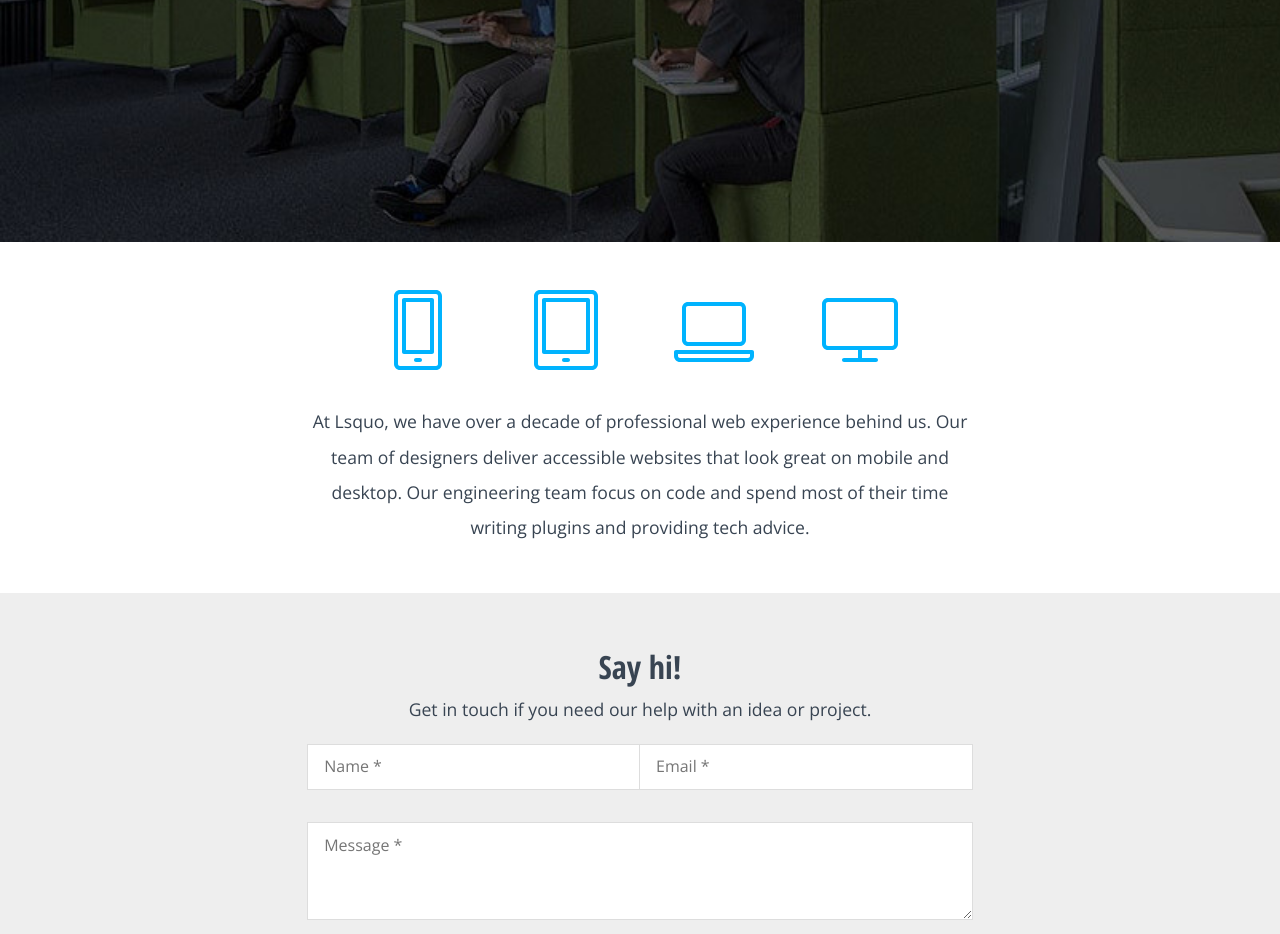
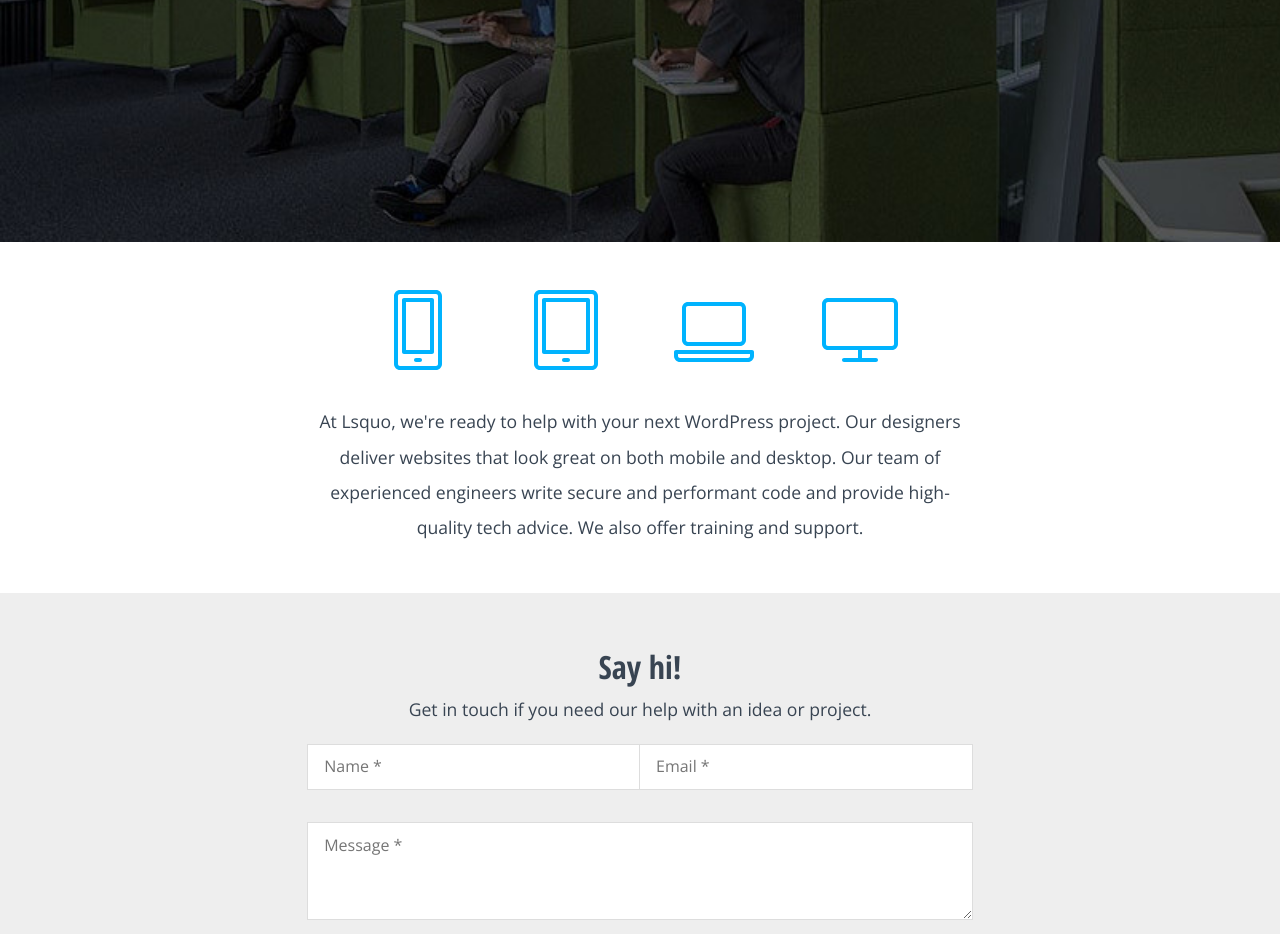
Before and after one commit to lsquo/lsquo.github.io, a Jekyll site: the page built from index.html, in a window 1280 px wide. Shown: the part 454-1388 px from the top of the page. Built offline with Jekyll 4.4.1, drawn with Linux system fonts in a browser that asks for light colours.

Commit message:
Change text

```diff
--- a/index.html
+++ b/index.html
@@ -9,7 +9,7 @@ description: Lsquo is a digital agency focusing on custom WordPress development.
 	<img src="/images/tablet.svg" alt="Tablet">
 	<img src="/images/laptop.svg" alt="Laptop">
 	<img src="/images/monitor.svg" alt="Monitor">
-	<p>At Lsquo, we have over a decade of professional web experience behind us. Our team of designers deliver accessible websites that look great on mobile and desktop. Our engineering team focus on code and spend most of their time writing plugins and providing tech advice.</p>
+	<p>At Lsquo, we're ready to help with your next WordPress project. Our designers deliver websites that look great on both mobile and desktop. Our team of experienced engineers write secure and performant code and provide high-quality tech advice. We also offer training and support.</p>
 </section>
 <section id="b">
 	<h2>Say hi!</h2>
```
